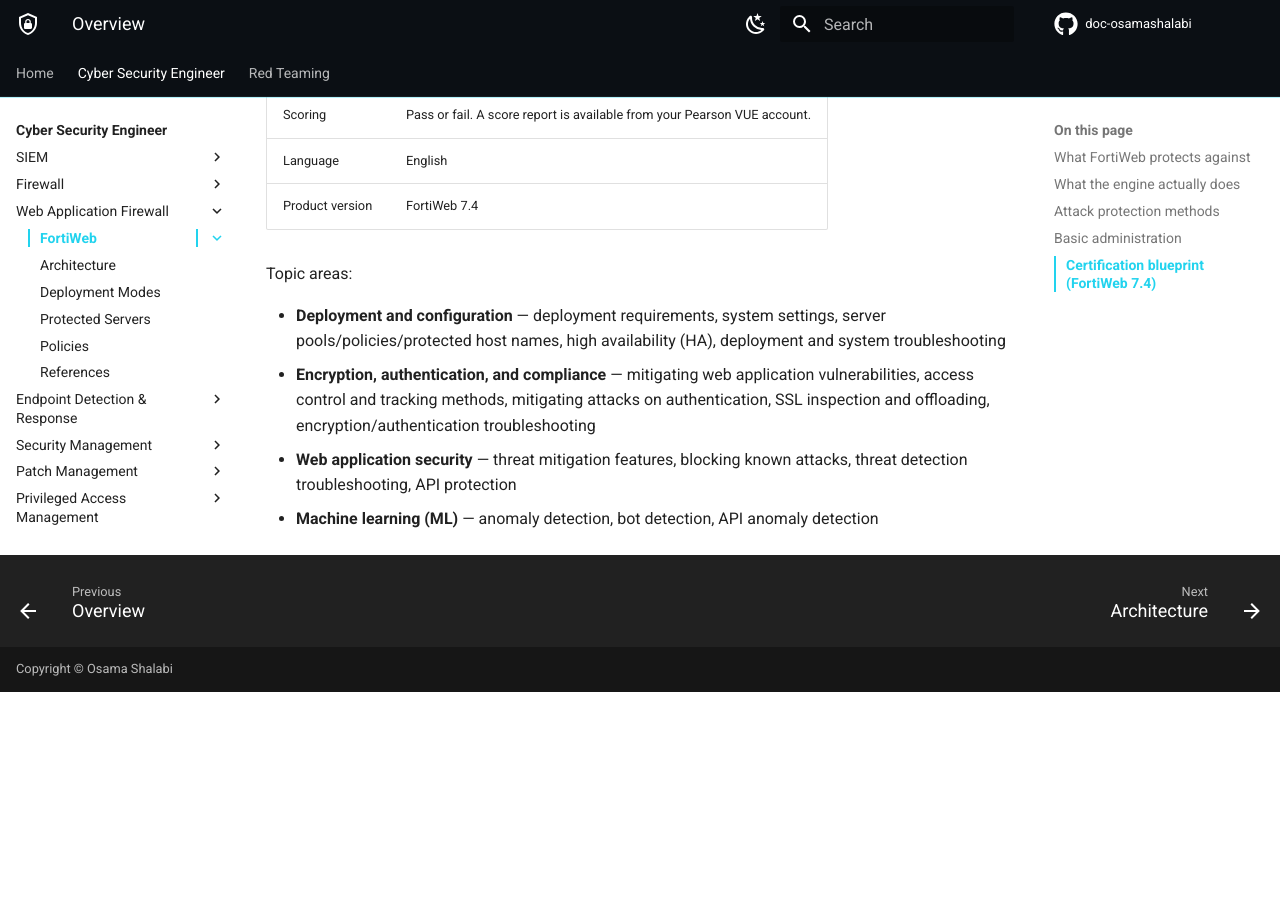
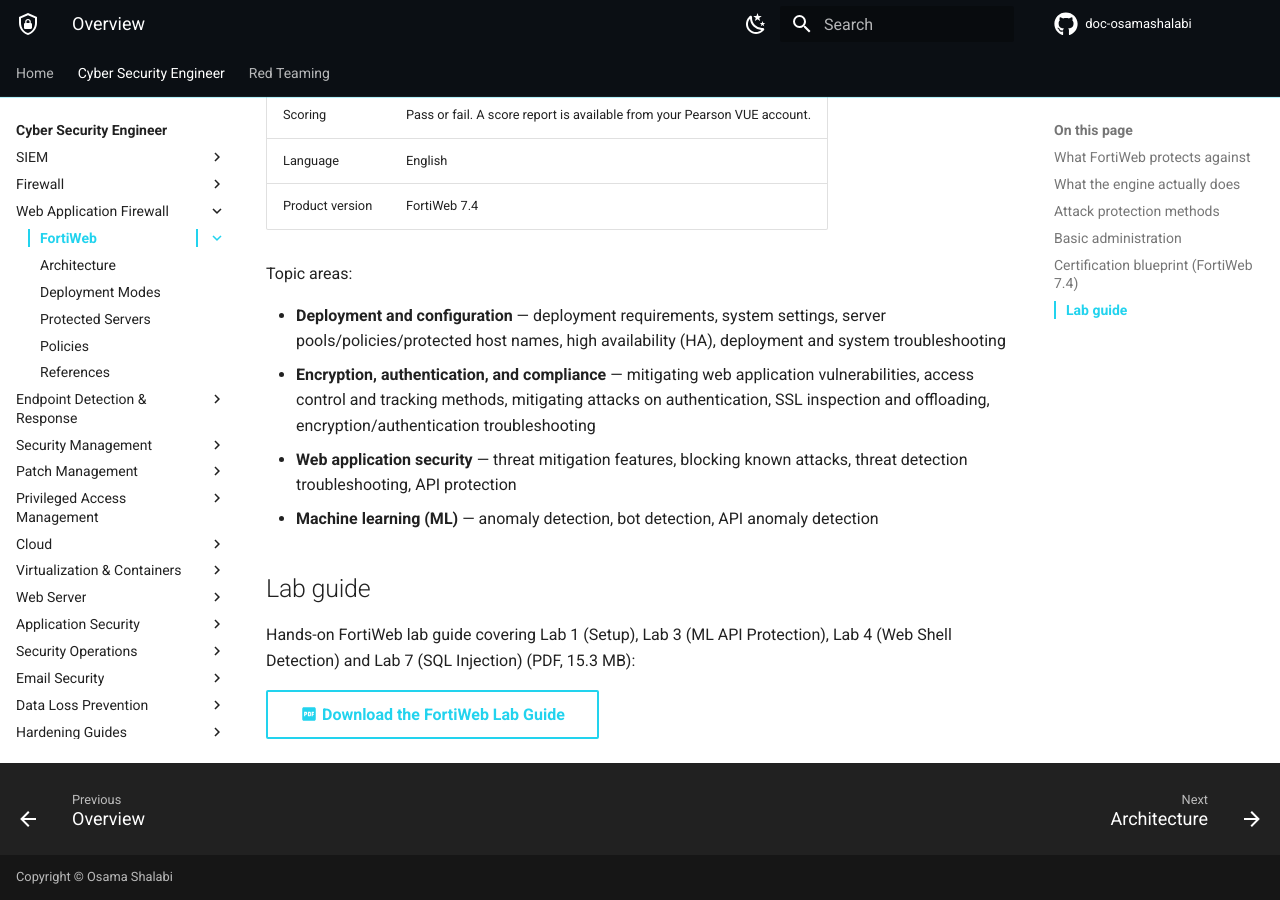
Before and after one commit to osamashalabi432-png/doc-osamashalabi, an MkDocs documentation site: the page built from docs/cyber-security-engineer/waf/fortiweb/index.md, in a window 1280 px wide and 900 px high, scrolled down 2678 px. Built offline with MkDocs 1.6.1 and Material for MkDocs 9.7.7, drawn with Linux system fonts in a browser that asks for light colours; comment, search, counter and statistics services are not loaded; before the commit the page ends 3370 px from its top, so only the background shows below that.

Commit message:
Add FortiWeb lab guide download link to the FortiWeb overview
Co-Authored-By: Claude Sonnet 5 <noreply@anthropic.com>

```diff
--- a/docs/cyber-security-engineer/waf/fortiweb/index.md
+++ b/docs/cyber-security-engineer/waf/fortiweb/index.md
@@ -87,3 +87,10 @@ Topic areas:
 - **Encryption, authentication, and compliance** — mitigating web application vulnerabilities, access control and tracking methods, mitigating attacks on authentication, SSL inspection and offloading, encryption/authentication troubleshooting
 - **Web application security** — threat mitigation features, blocking known attacks, threat detection troubleshooting, API protection
 - **Machine learning (ML)** — anomaly detection, bot detection, API anomaly detection
+
+
+## Lab guide
+
+Hands-on FortiWeb lab guide covering Lab 1 (Setup), Lab 3 (ML API Protection), Lab 4 (Web Shell Detection) and Lab 7 (SQL Injection) (PDF, 15.3 MB):
+
+[:material-file-pdf-box: Download the FortiWeb Lab Guide](fortiWEB_labs_1-3-4-7.pdf){ .md-button download }
```
